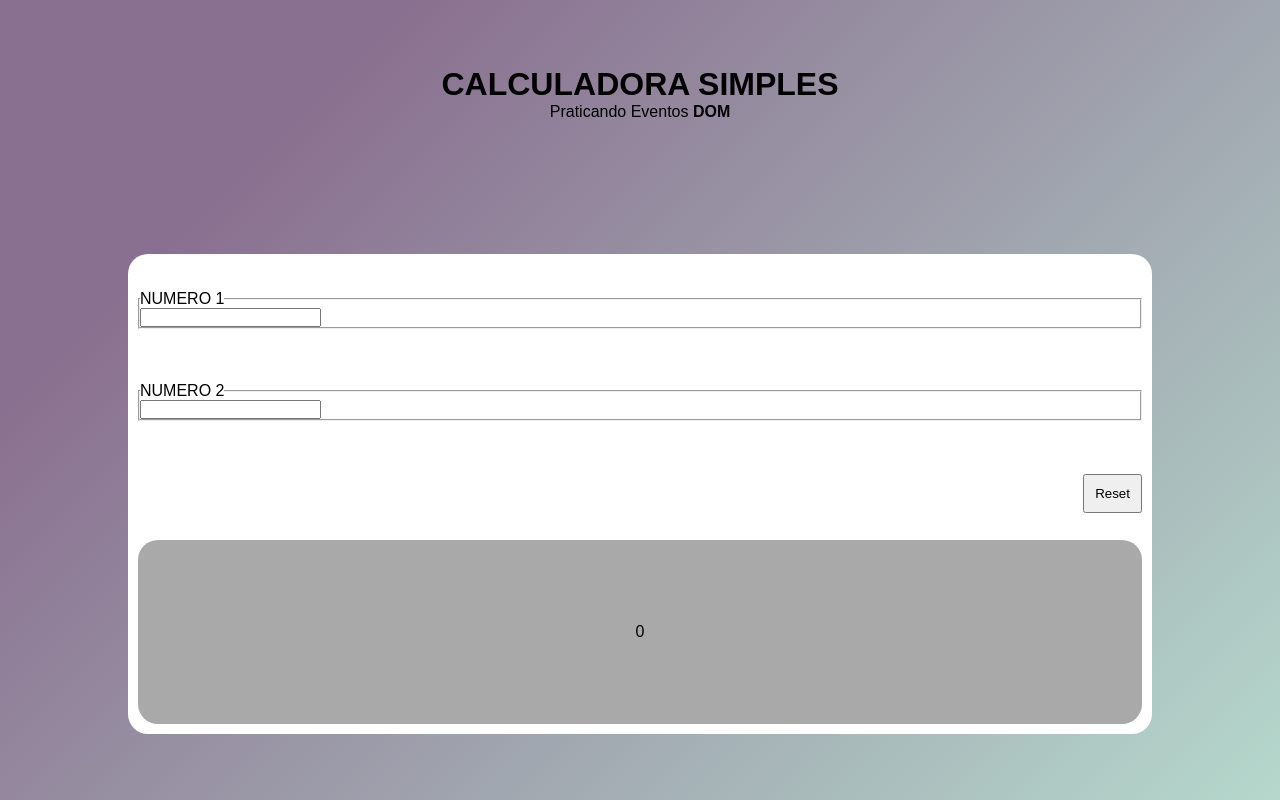
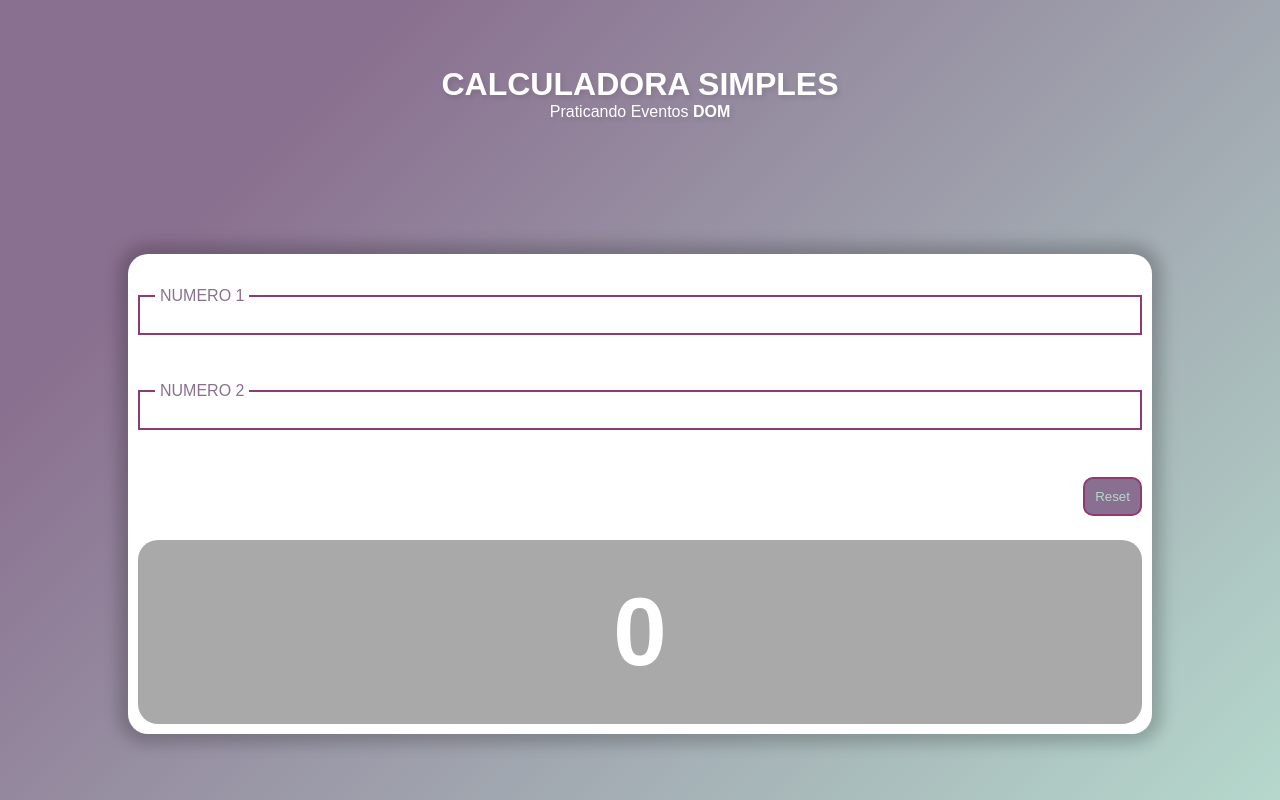
Before and after one commit to felipe-cas/Estudos-Cursos, a PHP site: page / in a window 1280 px wide. Run offline with PHP 8.4, Linux system fonts and the light colour scheme.

Commit message:
ModC Ex003 - Finalizando css e estrutura html

```diff
--- a/curso_js/ModC/ex003/index.html
+++ b/curso_js/ModC/ex003/index.html
@@ -16,14 +16,14 @@
 	<main>
 		<div id="_calc">
 			<form>
-				<fieldset>
+				<fieldset class="field_input">
 					<legend>
 						<label for="_num1">NUMERO 1</label>
 					</legend>
 					<input type="text" name="num1" id="_num1">
 				</fieldset>
 
-				<fieldset>
+				<fieldset class="field_input">
 					<legend>
 						<label for="_num2">NUMERO 2</label>
 					</legend>
--- a/curso_js/ModC/ex003/style.css
+++ b/curso_js/ModC/ex003/style.css
@@ -34,6 +34,9 @@ body{
 
 header{
 	text-align: center;
+
+	color: white;
+	text-shadow: 2px 3px 5px rgba(0, 0, 0, 0.1);
 }
 
 main{
@@ -42,6 +45,8 @@ main{
 	width: 	80vw;
 
 	border-radius: 20px;
+
+	box-shadow: 0px 0px 15px 10px rgba(0, 0, 0, 0.2);
 }
 
 #_calc{
@@ -65,10 +70,50 @@ main{
 	height: 60%;
 }
 
+.field_input{
+	border: 2px solid var(--grape);
+	padding: 5px;
+
+	transition: 0.1s ease-out;
+}
+
+.field_input:focus-within{
+	border-color: var(--ashy);
+}
+
+.field_input legend{
+	color: var(--lavander);
+	margin-left: 10px;
+	padding: 0px 5px;
+}
+
+.field_input input{
+	width: 100%;
+	text-indent: 10px;
+	border: none;
+}
+
+.field_input input:focus{
+	outline: none;
+}
+
 #_limpar{
 	align-self: flex-end;
 
+	background-color: var(--lavander);
+	color: var(--ashy);
+
+	border: 2px solid var(--grape);
+	border-radius: 10px;
+
 	padding: 10px;
+
+	transition: 0.1s ease-out;
+}
+
+#_limpar:hover{
+	background-color: var(--ashy);
+	color: var(--grape);
 }
 
 #_resultado{
@@ -77,8 +122,12 @@ main{
 	align-items: center;
 
 	background-color: darkgray;
+	color: white;
 
 	height: 40%;
 
 	border-radius: 20px;
+
+	font-size: 6em;
+	font-weight: bolder;
 }
```
